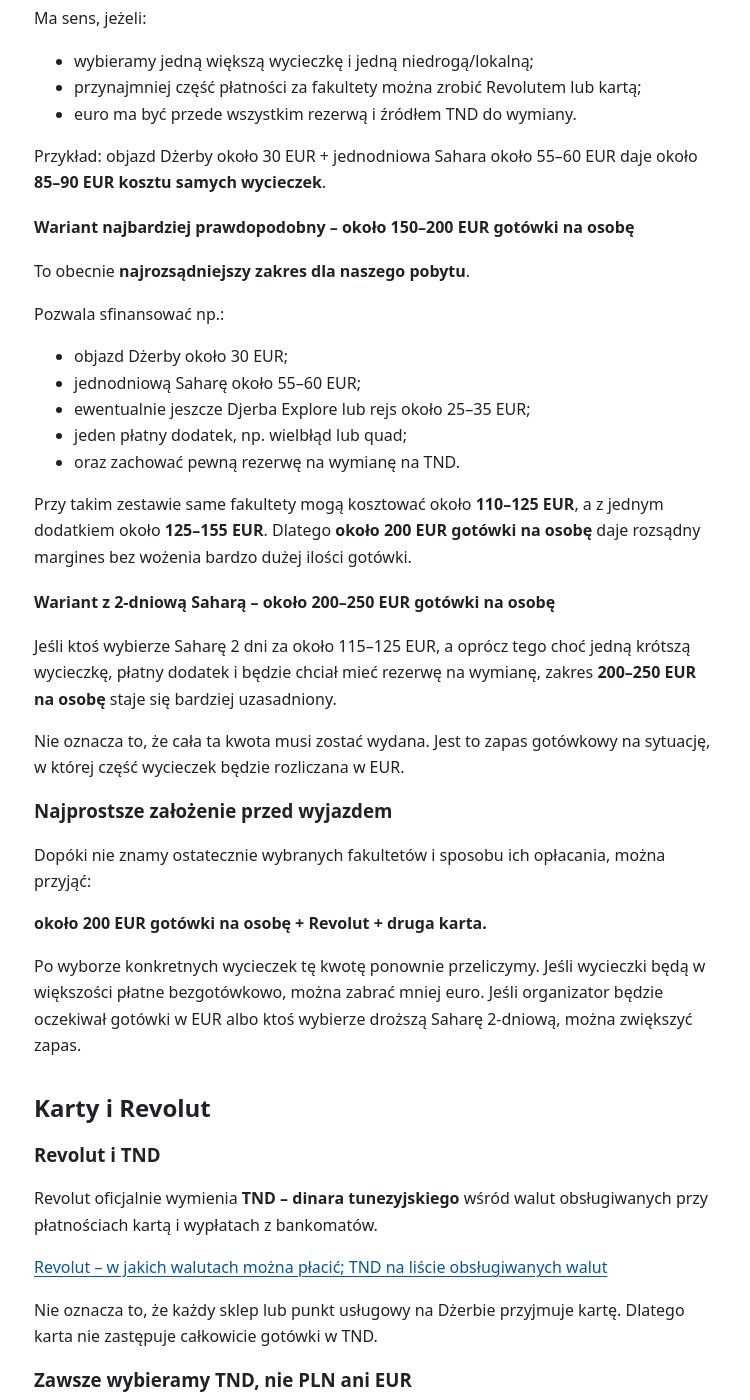
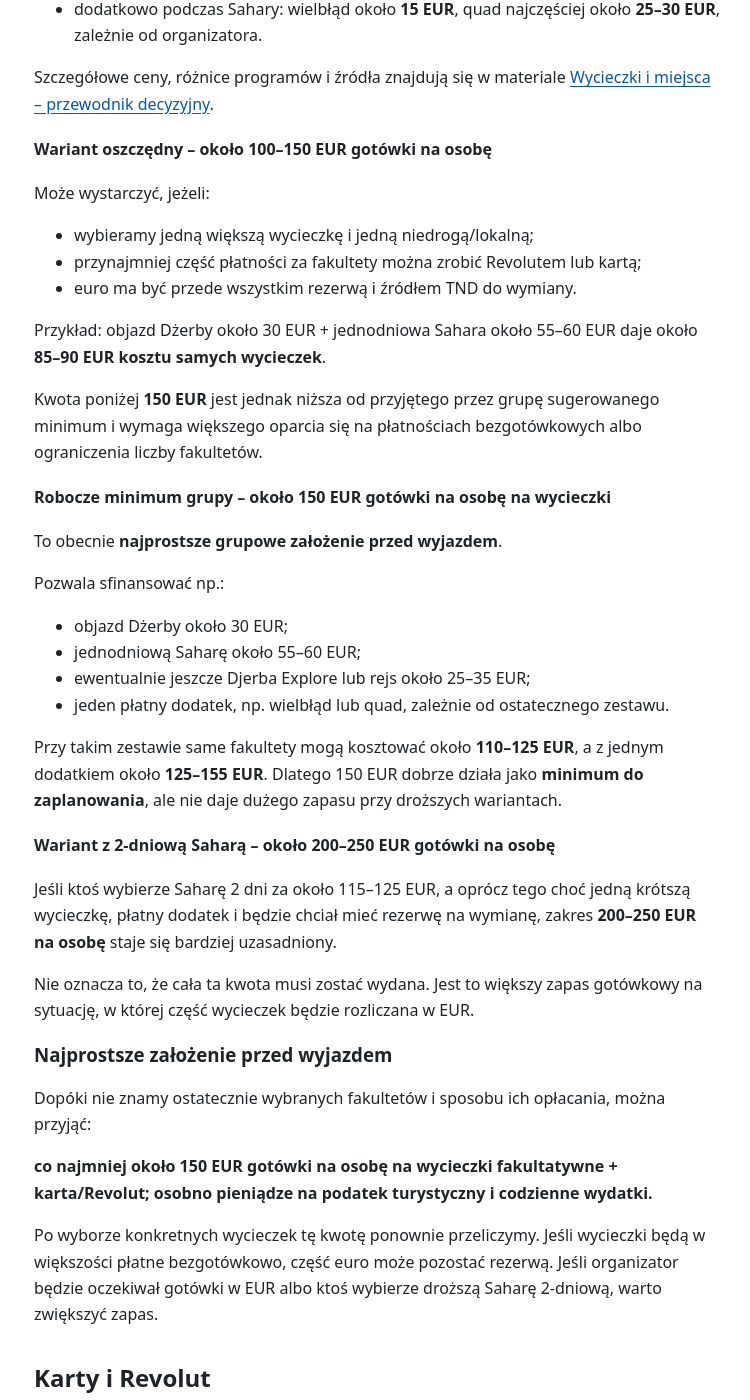
Before and after one commit to rotnicki/djerba-2026, a Jekyll site: the page built from pieniadze.md, in a window 1280 px wide and 1400 px high, scrolled down 6021 px. Shown: the whole window, without its empty margins (30-780 px from the left). Built offline with Jekyll 4.4.1, drawn with Linux system fonts in a browser that asks for light colours; our own code applies the rules of GitHub Pages for plain Markdown files; some of the changed text lies outside the part shown.

Commit message:
Doprecyzuj 150 EUR jako minimum na wycieczki

```diff
--- a/pieniadze.md
+++ b/pieniadze.md
@@ -13,8 +13,8 @@ Ten materiał zbiera ustalenia dotyczące gotówki, kart, Revoluta, dinarów tun
 - **Revolut** obsługuje płatności kartą i wypłaty z bankomatów w TND.
 - Przy płatności kartą lub wypłacie z bankomatu wybieramy obciążenie w **TND, czyli w walucie lokalnej**, i odrzucamy proponowane przeliczenie na PLN lub EUR (DCC).
 - Oprócz Revoluta warto mieć **drugą fizyczną kartę bankową** jako zabezpieczenie.
-- Dla naszego 7-nocnego wyjazdu rozsądny punkt wyjścia to około **150–200 EUR gotówki na osobę + karty**, jeżeli planujemy około dwóch wycieczek fakultatywnych. **Około 200 EUR na osobę** jest obecnie najbezpieczniejszym prostym założeniem roboczym.
-- Jeśli większość wycieczek będzie opłacana Revolutem lub kartą, można zejść bliżej **100–150 EUR gotówki na osobę**. Jeśli ktoś wybierze 2-dniową Saharę albo kilka płatnych dodatków, rozsądniej przyjąć **200–250 EUR na osobę**.
+- W naszej grupie przyjmujemy roboczo **około 150 EUR na osobę w gotówce jako sugerowane minimum na wycieczki fakultatywne**. Nie jest to oficjalna cena pakietu wycieczek ani cały budżet na pobyt.
+- Rzeczywisty koszt zależy od wybranych wycieczek i dodatków. Przy 2-dniowej Saharze albo kilku płatnych atrakcjach może być potrzebne więcej. **Osobno** trzeba uwzględnić obowiązkowy podatek turystyczny oraz pieniądze na codzienne wydatki; część płatności może być możliwa kartą lub Revolutem, zależnie od organizatora.
 - W Club Palm Azur 4★ **obowiązkowy podatek turystyczny** wynosi obecnie **12 TND za osobę za noc**; przy siedmiu nocach daje to **84 TND na osobę** powyżej 12. roku życia, czyli orientacyjnie około **108 PLN** według kursu NBP z 19 sierpnia 2026 r.
 
 ## Dinar tunezyjski – TND
@@ -157,6 +157,8 @@ Nie zakładamy natomiast, że bezpośrednia płatność euro będzie najlepsza l
 
 Nie ma jednej prawidłowej kwoty, ponieważ największą niewiadomą są wycieczki fakultatywne. Możemy jednak oszacować ją na podstawie aktualnych cen opisanych w materiale [Wycieczki i miejsca – przewodnik decyzyjny](wycieczki.md) i długości naszego pobytu.
 
+W nieformalnych ustaleniach naszej grupy z 21 sierpnia 2026 r. przyjęto **około 150 EUR na osobę w gotówce jako sugerowane minimum na wycieczki fakultatywne**. Traktujemy to jako praktyczne założenie organizacyjne, a nie oficjalną cenę pakietu. Nie oznacza ono również całkowitego budżetu na pobyt: podatek turystyczny i zwykłe wydatki na miejscu trzeba liczyć osobno.
+
 Wyjazd trwa **7 nocy**, dlatego nie planujemy codziennych fakultetów. Żeby został również czas na hotel, plażę, odpoczynek i własne wyjścia, najbardziej realistyczny wydaje się wariant **około dwóch większych/średnich wycieczek, ewentualnie trzeciej lżejszej**.
 
 Aktualne orientacyjne ceny jednej osoby są mniej więcej takie:
@@ -173,7 +175,7 @@ Szczegółowe ceny, różnice programów i źródła znajdują się w materiale
 
 #### Wariant oszczędny – około 100–150 EUR gotówki na osobę
 
-Ma sens, jeżeli:
+Może wystarczyć, jeżeli:
 
 - wybieramy jedną większą wycieczkę i jedną niedrogą/lokalną;
 - przynajmniej część płatności za fakultety można zrobić Revolutem lub kartą;
@@ -181,33 +183,34 @@ Ma sens, jeżeli:
 
 Przykład: objazd Dżerby około 30 EUR + jednodniowa Sahara około 55–60 EUR daje około **85–90 EUR kosztu samych wycieczek**.
 
-#### Wariant najbardziej prawdopodobny – około 150–200 EUR gotówki na osobę
+Kwota poniżej **150 EUR** jest jednak niższa od przyjętego przez grupę sugerowanego minimum i wymaga większego oparcia się na płatnościach bezgotówkowych albo ograniczenia liczby fakultetów.
 
-To obecnie **najrozsądniejszy zakres dla naszego pobytu**.
+#### Robocze minimum grupy – około 150 EUR gotówki na osobę na wycieczki
+
+To obecnie **najprostsze grupowe założenie przed wyjazdem**.
 
 Pozwala sfinansować np.:
 
 - objazd Dżerby około 30 EUR;
 - jednodniową Saharę około 55–60 EUR;
 - ewentualnie jeszcze Djerba Explore lub rejs około 25–35 EUR;
-- jeden płatny dodatek, np. wielbłąd lub quad;
-- oraz zachować pewną rezerwę na wymianę na TND.
+- jeden płatny dodatek, np. wielbłąd lub quad, zależnie od ostatecznego zestawu.
 
-Przy takim zestawie same fakultety mogą kosztować około **110–125 EUR**, a z jednym dodatkiem około **125–155 EUR**. Dlatego **około 200 EUR gotówki na osobę** daje rozsądny margines bez wożenia bardzo dużej ilości gotówki.
+Przy takim zestawie same fakultety mogą kosztować około **110–125 EUR**, a z jednym dodatkiem około **125–155 EUR**. Dlatego 150 EUR dobrze działa jako **minimum do zaplanowania**, ale nie daje dużego zapasu przy droższych wariantach.
 
 #### Wariant z 2-dniową Saharą – około 200–250 EUR gotówki na osobę
 
 Jeśli ktoś wybierze Saharę 2 dni za około 115–125 EUR, a oprócz tego choć jedną krótszą wycieczkę, płatny dodatek i będzie chciał mieć rezerwę na wymianę, zakres **200–250 EUR na osobę** staje się bardziej uzasadniony.
 
-Nie oznacza to, że cała ta kwota musi zostać wydana. Jest to zapas gotówkowy na sytuację, w której część wycieczek będzie rozliczana w EUR.
+Nie oznacza to, że cała ta kwota musi zostać wydana. Jest to większy zapas gotówkowy na sytuację, w której część wycieczek będzie rozliczana w EUR.
 
 ### Najprostsze założenie przed wyjazdem
 
 Dopóki nie znamy ostatecznie wybranych fakultetów i sposobu ich opłacania, można przyjąć:
 
-**około 200 EUR gotówki na osobę + Revolut + druga karta.**
+**co najmniej około 150 EUR gotówki na osobę na wycieczki fakultatywne + karta/Revolut; osobno pieniądze na podatek turystyczny i codzienne wydatki.**
 
-Po wyborze konkretnych wycieczek tę kwotę ponownie przeliczymy. Jeśli wycieczki będą w większości płatne bezgotówkowo, można zabrać mniej euro. Jeśli organizator będzie oczekiwał gotówki w EUR albo ktoś wybierze droższą Saharę 2-dniową, można zwiększyć zapas.
+Po wyborze konkretnych wycieczek tę kwotę ponownie przeliczymy. Jeśli wycieczki będą w większości płatne bezgotówkowo, część euro może pozostać rezerwą. Jeśli organizator będzie oczekiwał gotówki w EUR albo ktoś wybierze droższą Saharę 2-dniową, warto zwiększyć zapas.
 
 ## Karty i Revolut
 
@@ -300,17 +303,17 @@ Szczegółowe ceny i zasady poszczególnych programów są zbierane w materiale
 Najbezpieczniejszy model na ten wyjazd to połączenie kilku sposobów płatności:
 
 1. **TND w gotówce** – bieżące lokalne wydatki, w tym zwykłe taksówki.
-2. **Około 200 EUR gotówki na osobę** jako roboczy punkt wyjścia – rezerwa, wymiana i ewentualnie wycieczki rozliczane w EUR.
+2. **Co najmniej około 150 EUR gotówki na osobę na wycieczki fakultatywne** – grupowe założenie robocze; przy droższych programach warto zwiększyć tę kwotę.
 3. **Fizyczna karta Revolut** – płatności i bankomat, gdzie to możliwe.
 4. **Druga fizyczna karta bankowa** – awaryjnie.
 
-Nie ma potrzeby opierać całego wyjazdu wyłącznie na jednym z tych sposobów ani zakładać, że cała zabrana gotówka zostanie wydana.
+Obowiązkowy podatek turystyczny i zwykłe wydatki na miejscu liczymy **osobno** od 150 EUR przewidzianych na wycieczki. Nie ma potrzeby opierać całego wyjazdu wyłącznie na jednym sposobie płatności ani zakładać, że cała zabrana gotówka zostanie wydana.
 
 ## Do ustalenia przed wyjazdem
 
 - Ostateczny wybór 1–3 wycieczek fakultatywnych i ich cena na osobę.
 - Które wybrane wycieczki będą płatne w EUR, TND, Revolutem lub kartą.
-- Czy po wyborze fakultetów robocze **200 EUR gotówki na osobę** należy zmniejszyć lub zwiększyć.
+- Czy po wyborze fakultetów robocze **minimum około 150 EUR gotówki na osobę na wycieczki** należy zwiększyć.
 - Ile TND warto wymienić na początku pobytu, poza **84 TND obowiązkowego podatku turystycznego na osobę powyżej 12. roku życia**.
 - Aktualne limity bezpłatnych wypłat z bankomatów dla konkretnych planów Revolut używanych przez uczestników.
 - Czy Club Palm Azur przyjmuje obowiązkowy podatek turystyczny kartą, czy najlepiej przygotować TND w gotówce – do potwierdzenia bezpośrednio z hotelem lub rezydentem.
@@ -319,6 +322,7 @@ Nie ma potrzeby opierać całego wyjazdu wyłącznie na jednym z tych sposobów
 
 ## Historia zmian
 
+- 2026-08-22 – uwzględniono nieformalne ustalenie grupy z 21 sierpnia: około **150 EUR gotówki na osobę jako sugerowane minimum na wycieczki fakultatywne**; oddzielono ten budżet od podatku turystycznego i codziennych wydatków oraz usunięto 200 EUR jako domyślne założenie dla wszystkich.
 - 2026-08-22 – skorygowano zalecenia dotyczące krótkich przejazdów: taksówki pozostają podstawowym rozwiązaniem do Midoun, Djerba Explore i Houmt Souk także dla kilku osób; dla całej grupy wskazano kilka taksówek lub vany/minibusy, bez automatycznej rekomendacji autokaru.
 - 2026-08-22 – dodano aktualny kurs TND/PLN z NBP i prostą ściągę przeliczeniową; dodano oficjalną taryfę taksówek i orientacyjne ceny kursów z Club Palm Azur; ujednolicono nazewnictwo na **„obowiązkowy podatek turystyczny”**.
 - 2026-08-22 – budżet przebudowano na kwoty **na osobę**; na podstawie cen z materiału `wycieczki.md` i 7-nocnego pobytu przygotowano trzy orientacyjne warianty gotówki w EUR oraz przyjęto około 200 EUR na osobę jako prosty roboczy punkt wyjścia.
```
